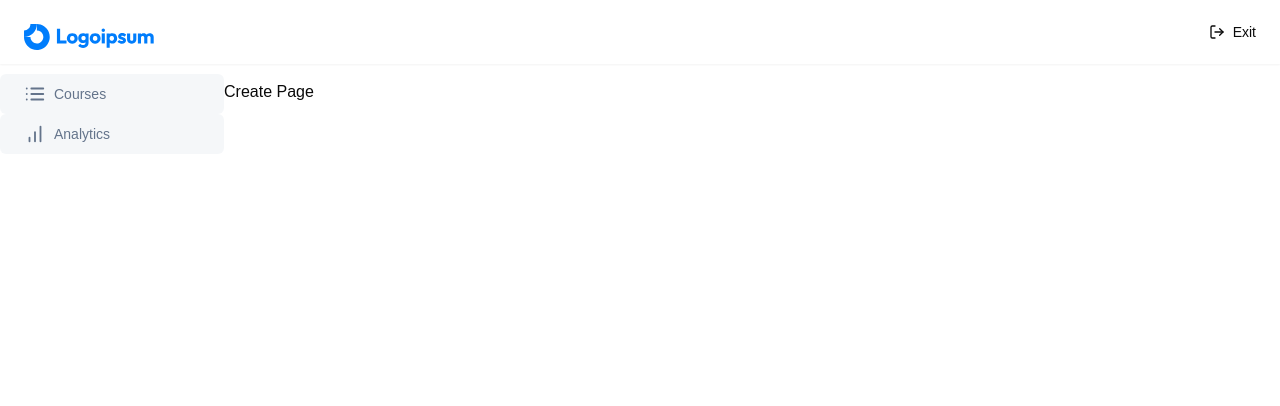
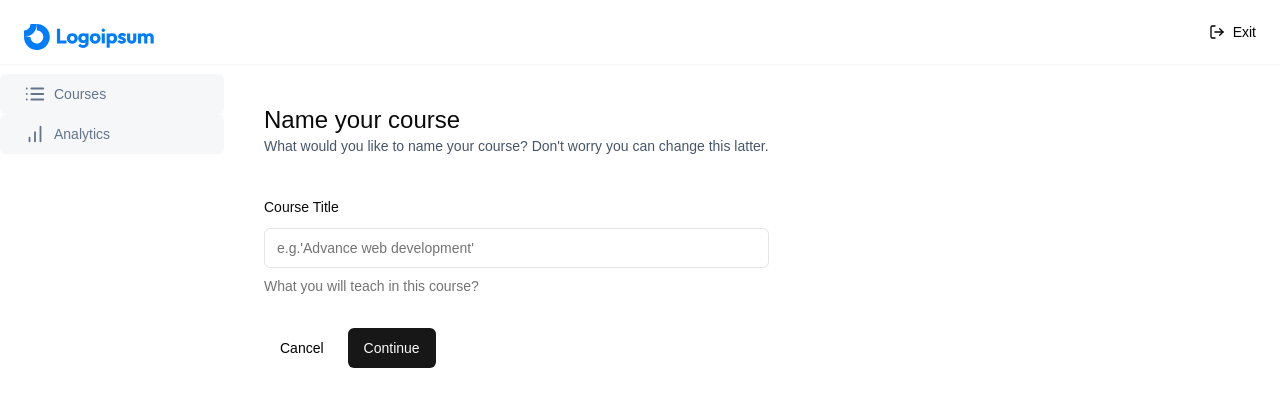
Before and after one commit to rdwaynedehoedt/Udemy_Clone, a Next.js app in the folder lms/: page /teacher/create in a window 1280 px wide. Shown: the top 406 px of the page. Built offline with nearby package versions, Linux system fonts and the light colour scheme.

Commit message:
so far so good i did something tht i dont know lol

```diff
--- a/lms/app/(dashboard)/(routes)/teacher/create/page.tsx
+++ b/lms/app/(dashboard)/(routes)/teacher/create/page.tsx
@@ -3,11 +3,88 @@
 import * as z from "zod";
 import axios from "axios";
 import {zodResolver} from "@hookform/resolvers/zod";
+import {useForm} from "react-hook-form";
+import { useRouter} from "next/router";
+import Link from "next/link";
+
+import {
+    Form,
+    FormControl,
+    FormDescription,
+    FormField,
+    FormItem,
+    FormLabel,
+    FormMessage
+} from "@/components/ui/form";
+import { Button } from "@/components/ui/button";
+import { Input } from "@/components/ui/input";
+
+const formSchema = z.object({
+    title: z.string ().min(1,{message:"Title is required"}),
+})
 
 const CreatePage = () => {
+
+    const form = useForm<z.infer<typeof formSchema>>({
+        resolver: zodResolver(formSchema),
+        defaultValues:{
+            title:""
+        },
+    })
+
+    const {isSubmitting,  isValid } = form. formState;
+
+    const onSubmit = (values: z.infer<typeof formSchema>) => {
+        console.log(values);
+    }
+
+
     return (
-        <div>
-            <p>Create Page</p>
+        <div className="max-w-5xl mx-auto flex md:items-center  md:justify-centerh h-full p-6">
+            <div className="text-2xl">
+                 <h1>
+                     Name your course
+                 </h1>
+                 <p className="text-sm text-slate-600">
+                    What would you like to name your course? Don't worry you can change this latter.
+                 </p>
+                 <Form {...form}>
+                     <form onSubmit={form.handleSubmit(onSubmit )} className="space-y-8 mt-8">
+                          <FormField
+                            control={form.control}
+                            name="title"
+                            render={({field}) => (
+                                <FormItem>
+                                    <FormLabel>
+                                        Course Title
+                                    </FormLabel>
+                                    <FormControl>
+                                            <Input
+                                                disabled={isSubmitting}
+                                                placeholder="e.g.'Advance web development'"
+                                                {...field}
+                                             />
+                                        </FormControl>
+                                    <FormDescription>
+                                            What you will teach in this course?
+                                        </FormDescription>
+                                        <FormMessage />
+                                </FormItem>
+                            )}
+                          />
+                          <div className="flex item-center gap-x-2">
+                            <Link href="/teacher/courses">
+                            <Button type="button"  variant="ghost">
+                                Cancel
+                            </Button>
+                            </Link>
+                            <Button type="submit">
+                                Continue
+                            </Button>
+                          </div>
+                     </form>
+                 </Form>
+            </div>
         </div>
      );
 }
--- a/lms/components/ui/button.tsx
+++ b/lms/components/ui/button.tsx
@@ -16,7 +16,7 @@
           "border border-input bg-background hover:bg-accent hover:text-accent-foreground",
         secondary:
           "bg-secondary text-secondary-foreground hover:bg-secondary/80",
-        ghost: " hover:bg-[# ] transition-colors duration-200 ease-in-out",
+        ghost: "text-black hover:bg-[#007DFC] hover:text-white transition-colors duration-200 ease-in-out",
         link: "text-primary underline-offset-4 hover:underline",
       },
       size: {
```
